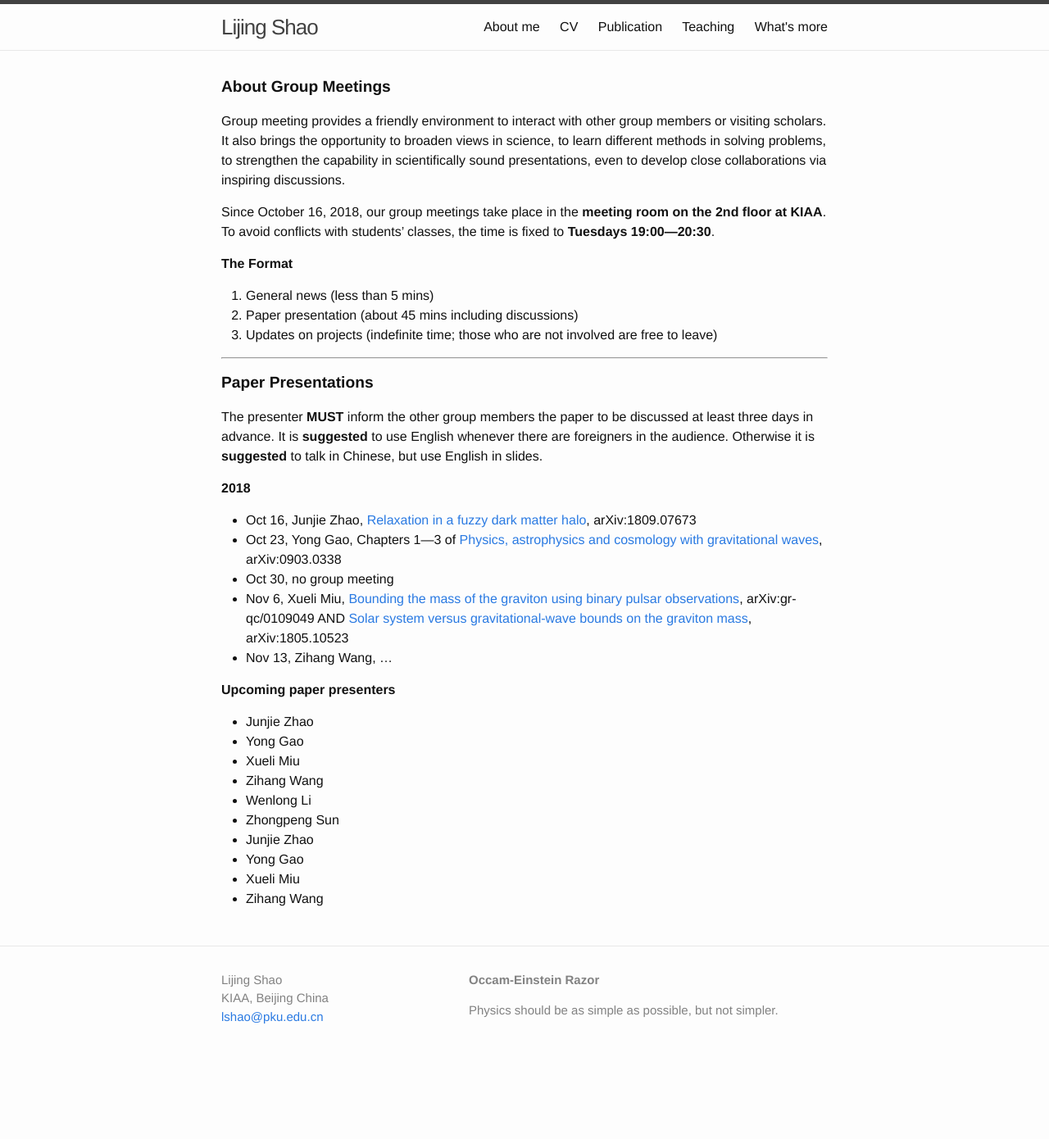
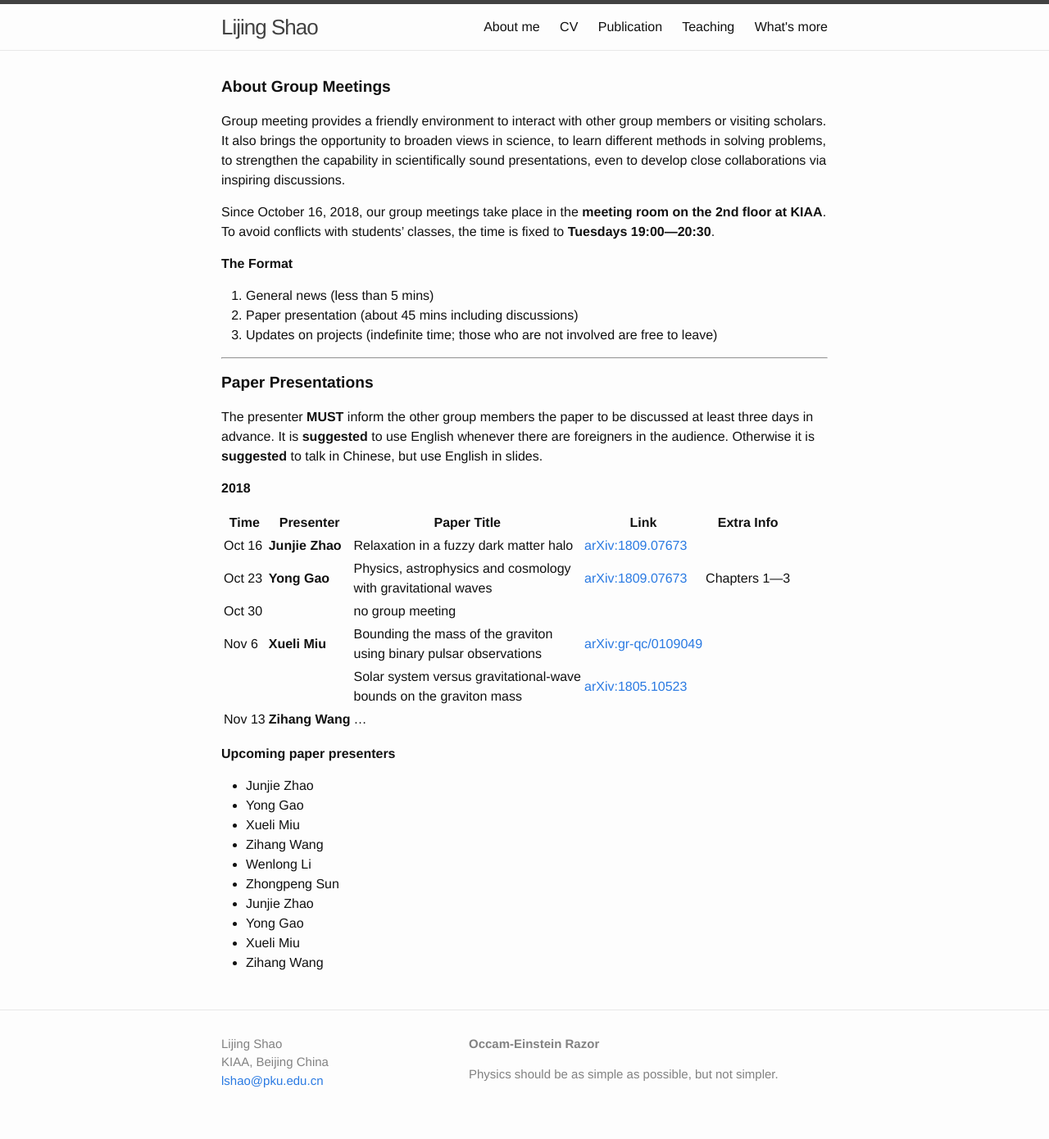
Before and after one commit to Friendshao/Friendshao.github.io, a Jekyll site: the page built from docs/meetings.md, in a window 1280 px wide. Shown: the whole page at 82% size. Built offline with Jekyll 4.4.1, drawn with Linux system fonts in a browser that asks for light colours; before the commit the page ends 1312 px from its top, so only the background shows below that.

Commit message:
use table

```diff
--- a/docs/meetings.md
+++ b/docs/meetings.md
@@ -40,16 +40,14 @@ Chinese, but use English in slides.
 
 **2018**
 
-- Oct 16, Junjie Zhao, [Relaxation in a fuzzy dark matter
-  halo](https://arxiv.org/abs/1809.07673), arXiv:1809.07673
-- Oct 23, Yong Gao, Chapters 1—3 of [Physics, astrophysics and cosmology with
-  gravitational waves](https://arxiv.org/abs/0903.0338), arXiv:0903.0338
-- Oct 30, no group meeting
-- Nov 6, Xueli Miu, [Bounding the mass of the graviton using binary pulsar
-  observations](https://arxiv.org/abs/gr-qc/0109049), arXiv:gr-qc/0109049 AND
-[Solar system versus gravitational-wave bounds on the graviton
-mass](https://arxiv.org/abs/1805.10523), arXiv:1805.10523
-- Nov 13, Zihang Wang, ...
+| Time | Presenter | Paper Title | Link | Extra Info |
+| --- | --- | --- | --- | --- | --- |
+| Oct 16 | **Junjie Zhao** | Relaxation in a fuzzy dark matter halo | [arXiv:1809.07673](https://arxiv.org/abs/1809.07673) | |
+| Oct 23 | **Yong Gao** | Physics, astrophysics and cosmology<br>with gravitational waves | [arXiv:1809.07673](https://arxiv.org/abs/0903.0338) | Chapters 1—3 |
+| Oct 30 | | no group meeting | | |
+| Nov 6 | **Xueli Miu** | Bounding the mass of the graviton<br>using binary pulsar observations | [arXiv:gr-qc/0109049](https://arxiv.org/abs/gr-qc/0109049) | |
+| | | Solar system versus gravitational-wave<br>bounds on the graviton mass | [arXiv:1805.10523](https://arxiv.org/abs/1805.10523) | |
+| Nov 13 | **Zihang Wang** | ... | | |
 
 <p></p>
 
```
